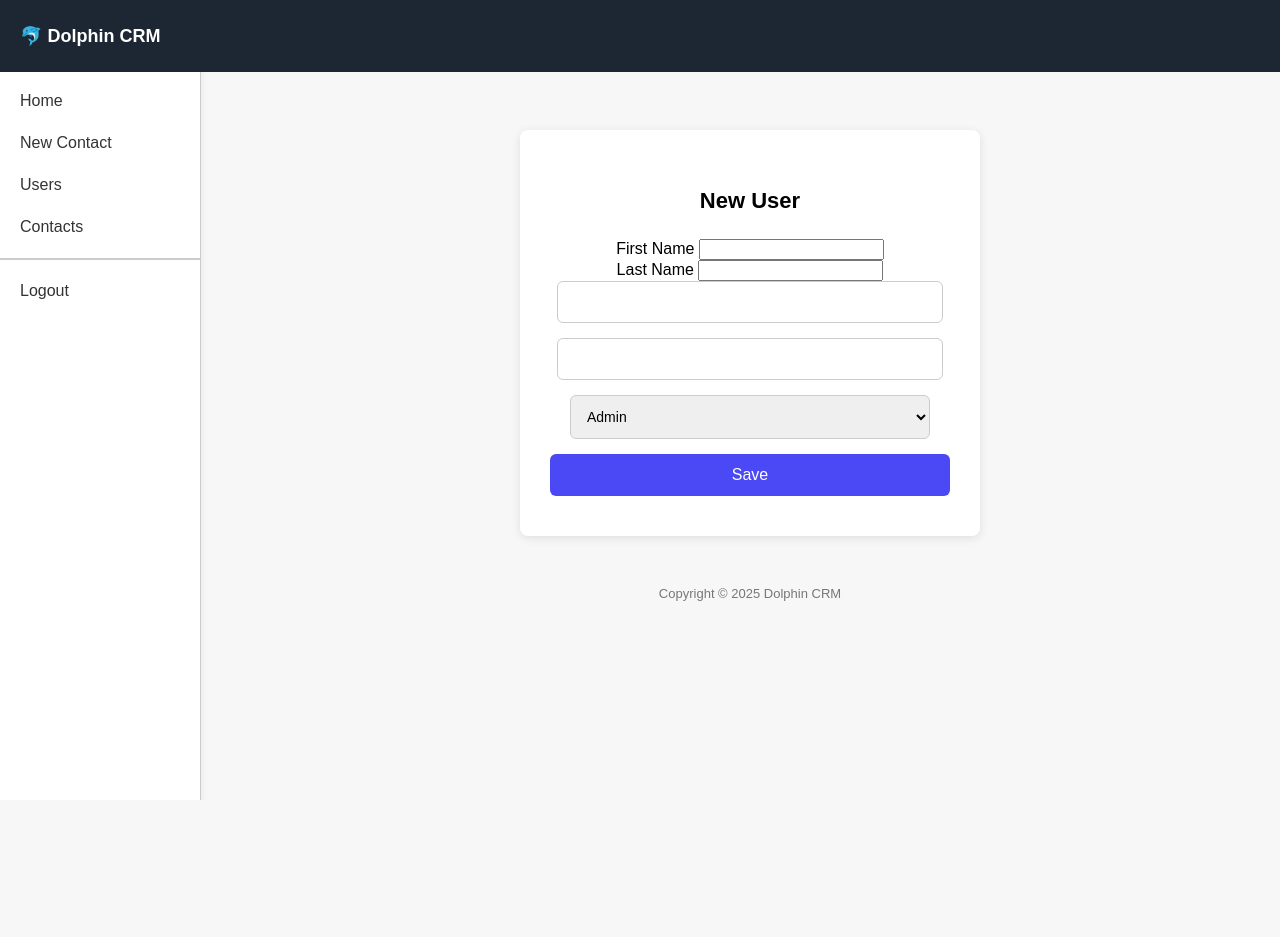
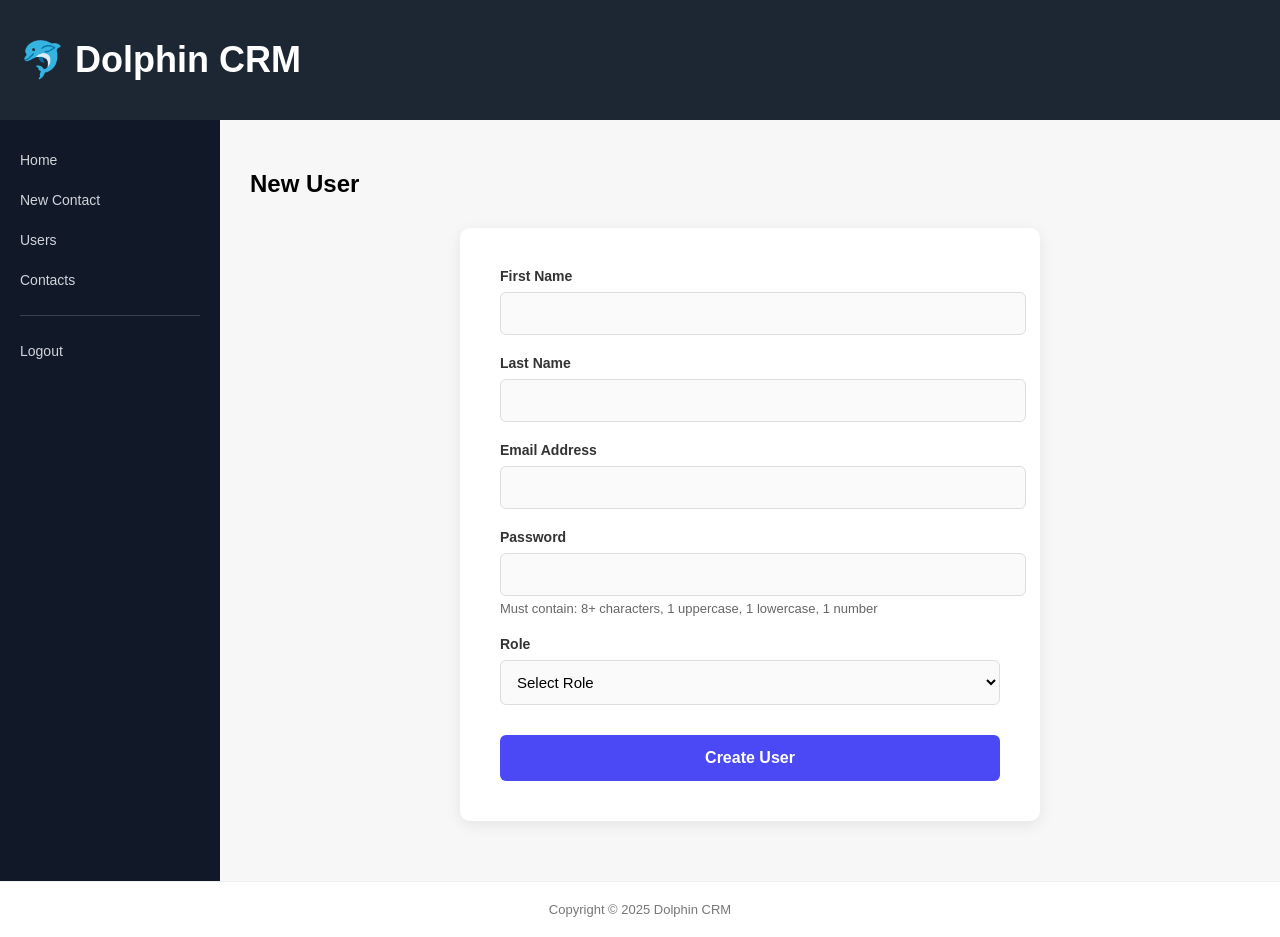
Before and after one commit to Che-Oumar/comp2245-finalproject, a PHP site: page /NewUser.html in a window 1280 px wide. Before the commit the page ends 800 px from the top, so only its background shows below. Run offline with PHP 8.4, Linux system fonts and the light colour scheme.

Commit message:
Supa Dan Dazzell has fixed new user a lil btiu

```diff
--- a/NewUser.html
+++ b/NewUser.html
@@ -8,54 +8,69 @@
 </head>
 <body>
 
+    <header class="topbar">
+        <h1>🐬 Dolphin CRM</h1>
+    </header>
 
-<nav class="navbar">
-    <div class="logo">🐬 Dolphin CRM</div>
-</nav>
-
-
-<div class="sidenav">
+    <div class="container">
+        <aside class="sidebar">
             <a href="Dashboard.html">Home</a>
             <a href="NewContact.html">New Contact</a>
             <a href="Users.html">Users</a>
             <a href="ContactDetails.html">Contacts</a>
             <hr>
-    <a href="php/logout.php">Logout</a>
+            <a href="#" id="logout">Logout</a>
+        </aside>
+
+        <main class="content">
+            <h2>New User</h2>
+
+            <div class="login-container">
+                <form id="newUserForm">
+                    <div class="form-group">
+                        <label for="firstname">First Name</label>
+                        <input type="text" id="firstname" name="firstname" required>
                     </div>
 
+                    <div class="form-group">
+                        <label for="lastname">Last Name</label>
+                        <input type="text" id="lastname" name="lastname" required>
+                    </div>
 
-<div class="main-content">
-    <div class="login-container">
-        <h2>New User</h2>
+                    <div class="form-group">
+                        <label for="email">Email Address</label>
+                        <input type="email" id="email" name="email" required>
+                    </div>
 
-        <form id="new_user_form">
-            <div class="form-row">
-                <div>
-                    <label>First Name</label>
-                    <input name="first_name" required>
-                </div>
-                <div>
-                    <label>Last Name</label>
-                    <input name="last_name" required>
+                    <div class="form-group">
+                        <label for="password">Password</label>
+                        <input type="password" id="password" name="password" required
+                               pattern="^(?=.*[a-z])(?=.*[A-Z])(?=.*\d).{8,}$">
+                        <div class="password-hint">
+                            Must contain: 8+ characters, 1 uppercase, 1 lowercase, 1 number
                         </div>
                     </div>
 
-        <input name="email" type="email" required>
-        <input name="password" type="password" required>
-        <select name="role" required>
-            <option value="admin">Admin</option>
-            <option value="user">User</option>
+                    <div class="form-group">
+                        <label for="role">Role</label>
+                        <select id="role" name="role" required>
+                            <option value="">Select Role</option>
+                            <option value="Admin">Admin</option>
+                            <option value="Member">Member</option>
                         </select>
-        <button>Save</button>
+                    </div>
+
+                    <button type="submit">Create User</button>
                 </form>
-        <script src="js/users.js"></script>
-
+            </div>
+        </main>
     </div>
 
     <footer>
         Copyright © 2025 Dolphin CRM
     </footer>
-</div>
 
+    <script src="js/newuser.js"></script>
+    <script src="js/logout.js"></script>
 </body>
 </html>
--- a/css/new_user.css
+++ b/css/new_user.css
@@ -1,118 +1,159 @@
+/* css/new_user.css */
+
 body {
     margin: 0;
     font-family: Arial, Helvetica, sans-serif;
     background: #f7f7f7;
+}
+
+.topbar {
+    background: #1d2733;
+    color: white;
+    padding: 15px 20px;
+    font-size: 18px;
+}
+
+.container {
     display: flex;
-    flex-direction: column;
+    min-height: calc(100vh - 60px);
+}
+
+.sidebar {
+    width: 220px;
+    background-color: #111827;
+    padding-top: 20px;
+}
+
+.sidebar a {
+    display: block;
+    padding: 12px 20px;
+    color: #d1d5db;
+    text-decoration: none;
+    font-size: 14px;
+}
+
+.sidebar a:hover,
+.sidebar a.active {
+    background-color: #1f2937;
+    color: #fff;
+}
+
+.sidebar hr {
+    margin: 15px 20px;
+    border: 0;
+    border-top: 1px solid #374151;
 }
 
 
-.navbar {
-    background: #1d2733;
-    color: white;
-    padding: 25px 20px;
-    font-size: 18px;
-    position: fixed;
-    top: 0;
-    left: 0;
-    width: 100%;
-    z-index: 10;
+.content {
+    flex: 1;
+    padding: 30px;
 }
 
-.logo {
-    font-weight: bold;
+.login-container {
+    max-width: 500px;
+    margin: 30px auto;
+    background: white;
+    padding: 40px;
+    border-radius: 10px;
+    box-shadow: 0 4px 15px rgba(0,0,0,0.08);
 }
 
-
-.sidenav {
-    position: fixed;
-    top: 60px;
-    left: 0;
-    height: calc(100% - 60px);
-    width: 200px;
-    background-color: white;
-    padding-top: 20px;
-    border-right: 1px solid #ccc;
-    display: flex;
-    flex-direction: column;
-    box-shadow: 2px 0 5px rgba(0,0,0,0.05);
-}
-
-.sidenav a {
-    padding: 12px 20px;
-    text-decoration: none;
-    color: #333;
-    font-size: 16px;
-    transition: 0.2s;
-    border-radius: 4px;
-}
-
-.sidenav a:hover {
-    background-color: #f0f0f0;
-}
-
-.sidenav hr {
-    border: 0.5px solid #ccc;
-    margin: 10px 0;
-}
-
-
-.main-content {
-    margin-left: 220px;
-    padding-top: 80px;
-    flex: 1;
-}
-
-
-.login-container {
-    max-width: 400px;
-    margin: 50px auto;
-    background: white;
-    padding: 40px 30px;
-    border-radius: 8px;
-    box-shadow: 0 2px 10px rgba(0,0,0,0.1);
+.login-container h2 {
+    margin-bottom: 30px;
+    font-size: 24px;
+    color: #1d2733;
     text-align: center;
 }
 
-.login-container h2 {
-    margin-bottom: 25px;
-    font-size: 22px;
+.form-group {
+    margin-bottom: 20px;
 }
 
-
-input[type="email"],
-input[type="password"],
-input[type="text"],
-select {
-    width: 90%;
-    padding: 12px;
-    margin-bottom: 15px;
-    border: 1px solid #ccc;
-    border-radius: 6px;
+.form-group label {
+    display: block;
+    margin-bottom: 8px;
+    font-weight: 600;
+    color: #333;
     font-size: 14px;
 }
 
+input, select {
+    width: 100%;
+    padding: 12px;
+    border: 1px solid #ddd;
+    border-radius: 6px;
+    font-size: 15px;
+    background: #fafafa;
+    transition: all 0.2s;
+}
+
+input:focus, select:focus {
+    outline: none;
+    border-color: #4a49f5;
+    background: white;
+    box-shadow: 0 0 0 3px rgba(74, 73, 245, 0.1);
+}
+
+.password-hint {
+    font-size: 13px;
+    color: #666;
+    margin-top: 5px;
+}
 
 button {
     width: 100%;
-    padding: 12px;
+    padding: 14px;
     background: #4a49f5;
     color: white;
     border: none;
     border-radius: 6px;
     font-size: 16px;
+    font-weight: 600;
     cursor: pointer;
     transition: 0.2s;
+    margin-top: 10px;
 }
 
 button:hover {
     background: #3b3adc;
+    transform: translateY(-1px);
+    box-shadow: 0 4px 12px rgba(74, 73, 245, 0.2);
 }
 
+button:disabled {
+    background: #999;
+    cursor: not-allowed;
+    transform: none;
+}
+
+.message {
+    padding: 12px;
+    margin: 20px 0;
+    border-radius: 6px;
+    font-size: 14px;
+    display: none;
+}
+
+.success {
+    background: #e7f7ef;
+    color: #0a5c36;
+    border: 1px solid #b8e6cf;
+    display: block;
+}
+
+.error {
+    background: #fde8e8;
+    color: #9b1c1c;
+    border: 1px solid #f5c6cb;
+    display: block;
+}
 
 footer {
     text-align: center;
-    margin-top: 50px;
+    padding: 20px;
     color: #777;
     font-size: 13px;
+    border-top: 1px solid #eee;
+    background: white;
 }
--- /dev/null
+++ b/js/newuser.js
@@ -0,0 +1,61 @@
+// js/newuser.js
+document.addEventListener('DOMContentLoaded', function() {
+    const form = document.getElementById('newUserForm');
+    const messageDiv = document.createElement('div');
+    messageDiv.className = 'message';
+    form.parentNode.insertBefore(messageDiv, form);
+
+    form.addEventListener('submit', function(e) {
+        e.preventDefault();
+
+        const submitBtn = form.querySelector('button');
+        const originalText = submitBtn.textContent;
+        submitBtn.textContent = 'Creating...';
+        submitBtn.disabled = true;
+
+        messageDiv.style.display = 'none';
+        messageDiv.textContent = '';
+        messageDiv.className = 'message';
+
+        const password = document.getElementById('password').value;
+        const passwordRegex = /^(?=.*[a-z])(?=.*[A-Z])(?=.*\d).{8,}$/;
+
+        if (!passwordRegex.test(password)) {
+            showMessage('Password must have: 8+ characters, 1 uppercase, 1 lowercase, 1 number', 'error');
+            submitBtn.textContent = originalText;
+            submitBtn.disabled = false;
+            return;
+        }
+
+        const formData = new FormData(form);
+
+        fetch('php/insert_user.php', {
+            method: 'POST',
+            body: formData
+        })
+        .then(response => response.json())
+        .then(data => {
+            if (data.status === 'success') {
+                showMessage('User created successfully! Redirecting...', 'success');
+                setTimeout(() => {
+                    window.location.href = 'Users.html';
+                }, 1500);
+            } else {
+                showMessage(data.message || 'Error creating user', 'error');
+                submitBtn.textContent = originalText;
+                submitBtn.disabled = false;
+            }
+        })
+        .catch(error => {
+            showMessage('Network error. Please try again.', 'error');
+            submitBtn.textContent = originalText;
+            submitBtn.disabled = false;
+        });
+    });
+
+    function showMessage(text, type) {
+        messageDiv.textContent = text;
+        messageDiv.className = `message ${type}`;
+        messageDiv.style.display = 'block';
+    }
+});
--- a/php/logout.php
+++ b/php/logout.php
@@ -1,3 +1,6 @@
 <?php
 session_start();
 session_destroy();
+header("Location: login.html");
+exit();
+?>
```
Lines whose indentation alone changed are shown as unchanged.
